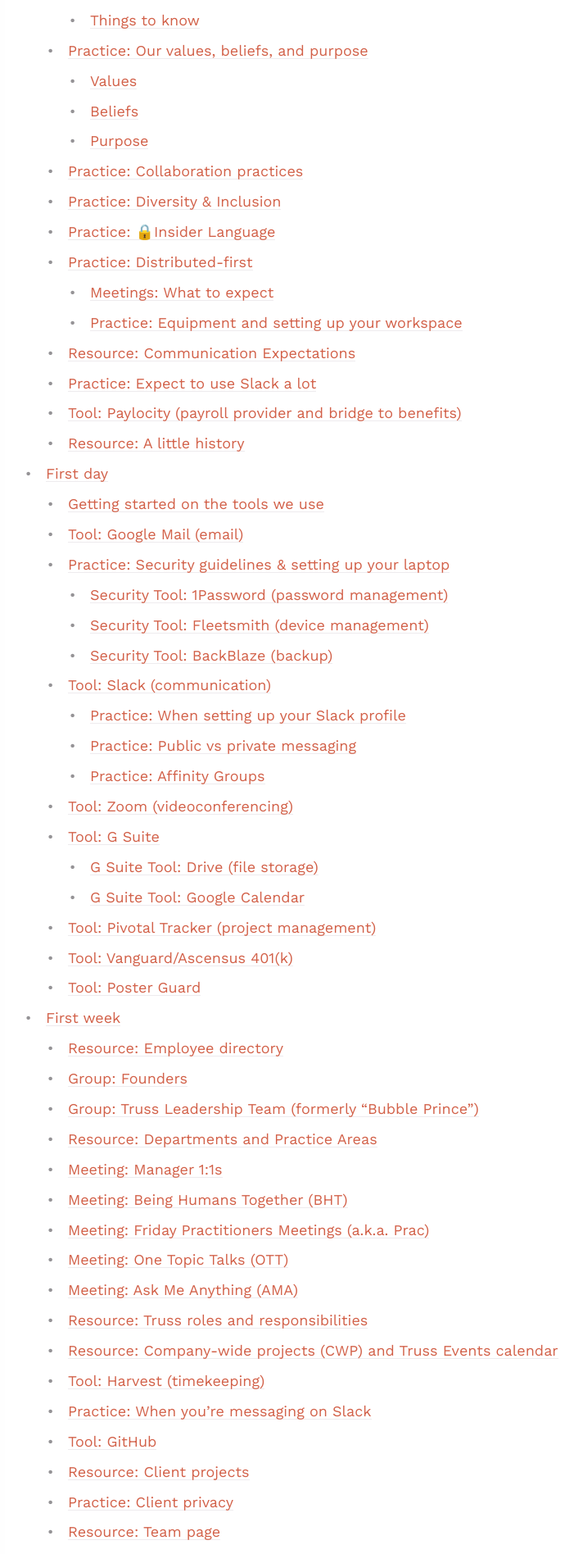
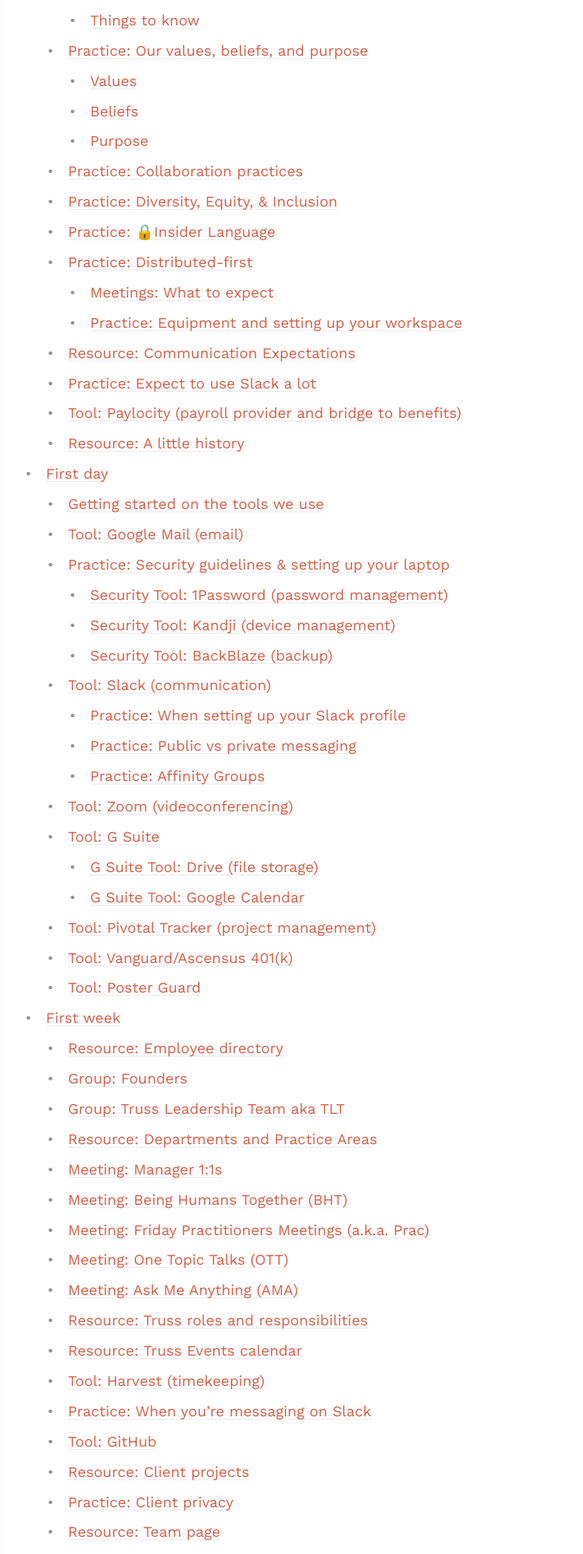
Before and after one commit to trussworks/trussels-guide, a Jekyll site: the page built from docs/trussels.md, in a window 1280 px wide. Shown: the part 951-2847 px from the top of the page at 82% size, without its empty margins (388-1100 px from the left). Built offline with Jekyll 4.4.1, drawn with Linux system fonts in a browser that asks for light colours; emoji names are drawn with the system emoji font; part of the change alters nothing that is shown.

Commit message:
Reviewed Truss Guide up to First Week
* Corrected typos
* Updated inaccurate / outdated info
* Added clarifying information / context

```diff
--- a/docs/trussels.md
+++ b/docs/trussels.md
@@ -76,7 +76,7 @@ We believe:
 
 **Remember, we are human.**
 
-Everett, Jen, and Mark believe these things and hope that you do, too.
+The founders Everett, Jen, and Mark believe these things and hope that you do, too.
 
 ### Purpose
 
@@ -93,11 +93,11 @@ Here are some things you might expect to work differently from other places:
 
 * **We are user-focused.** Work ALWAYS starts with gaining an understanding of our users. Preferences such as “I always use technology X to do Y” are irrelevant. We should always start with “Who needs what, and why? What kind of solution do we want, and what technologies get us there?”
 * **Thought experiments are normal and expected.** High-quality output requires us to perform thought experiments to explore uncharted territory. Don’t shoot down ideas before asking questions. Entertain and explore other people’s ideas even when — especially when — they don’t make sense to you. Seek to understand what they are thinking and why, then map those ideas back to our understanding of the users.
-* **When we poke at your ideas, we are not looking for you to defend your choice.** We want understand your thought process. Your answer could simply be “I guessed,” and that’s fine! Being honest is more important than being right. Having others critique and analyze your ideas is not a reflection of the quality of your ideas, or you. We presume that the group’s output matters more than individual output. We ask questions and critique ideas to make the group solution better. This is true at every level. We expect you to critique other people, including your manager, the founders, leadership, and so on.
+* **When we poke at your ideas, we are not looking for you to defend your choice.** We want to understand your thought process. Your answer could simply be “I guessed,” and that’s fine! Being honest is more important than being right. Having others critique and analyze your ideas is not a reflection of the quality of your ideas, or you. We presume that the group’s output matters more than individual output. We ask questions and critique ideas to make the group solution better. This is true at every level. We expect you to critique other people, including your manager, the founders, leadership, and so on.
 * **We often think of things within the [RACI framework](https://en.wikipedia.org/wiki/Responsibility_assignment_matrix),** even when that’s not spelled out. (RACI = Responsible, Accountable, Consulted, and Informed.)
 
-## Practice: Diversity & Inclusion
-Diversity & Inclusion are in the DNA of Truss. We :lock:[approach D&I strategically](https://docs.google.com/document/d/1ZtFNX-YzncPA9e9bysXAnKyYtMsMoIRSdXLR90ikKus/edit). While we can never be free of bias, we :lock:[work to diminish our biases](https://docs.google.com/document/d/1drjIPbGJww7a3rG0nU7aqx16MLwl25dvsJPg7FFhsEI/edit). We encourage continual self-reflection and practice.
+## Practice: Diversity, Equity, & Inclusion
+Diversity, Equity, & Inclusion are in the DNA of Truss. We :lock:[approach D&I strategically](https://docs.google.com/document/d/1ZtFNX-YzncPA9e9bysXAnKyYtMsMoIRSdXLR90ikKus/edit). While we can never be free of bias, we :lock:[work to diminish our biases](https://docs.google.com/document/d/1drjIPbGJww7a3rG0nU7aqx16MLwl25dvsJPg7FFhsEI/edit). We encourage continual self-reflection and practice.
 
 Together, we increase a sense of safety by knowing fellow Trussels are working to diminish their biases, too. We represent this in our [Diversity and Inclusion Pledge](https://truss.works/diversity-and-inclusion-pledge).
 
@@ -110,7 +110,7 @@ Terms like “thought duking” and “Kayless” are added to the :lock:[Inside
 > **Crab Claws: that weird thing people do with their hands during video chats**
 > Clapping is loud and awful when on a conference call, and so “clapping” silently is better. We picked up [crab claws](https://slate.com/technology/2018/05/u-s-digital-service-debuts-an-unofficial-star-wars-crab-logo-on-twitter.html) from Defense Digital Service (our former partner clients for our [MilMove](https://truss.works/blog/ive-been-moved) project).
 
-We use a handy slackbot called `/define`. You can use it to search for unfamiliar terms, TLAs (three letter acronyms), or even emojis. If something isn’t in `/define`, please ask someone to define it — and consider adding it once you know.
+We use a handy slackbot called `/define`. You can use it to search for unfamiliar terms, TLAs (three letter acronyms), or even emojis. You can use this bot in any Slack channel, but if you want to test it out, type `/define` in a DM to yourself or to Slackbot and it will pull up a list of instructions for using the bot. If something isn’t in `/define`, please ask someone to define it — and consider adding it once you know.
 
 You’ll also see some things mentioned in this intro (“Prac,” “decision records,” and the things beginning with a #) which will become clear later.
 
@@ -128,7 +128,7 @@ Because most of us can’t bump into each other in the hallway, we have many mee
 
 Here are some helpful notes:
 
-* We don’t use email that heavily, so meetings can appear on calendars without much warning. It’s helpful to have your calendar open and readily available.
+* We don’t use email that heavily, so meetings can appear on calendars without much warning. It’s helpful to have your calendar open and readily available, and [follow these guidelines around calendaring](https://docs.google.com/document/d/1C_Y7AF9phESfdiNORmFL1ABhnkaDon7A3xHNl_0NpKE/edit#).
 * You should add personal events to your calendar that you do not want scheduled over. You don't have to include the specifics but you should block off the time. These can include routine events (lunch, working hours) or one-offs (doctor’s appointments, picking up a kid, special events).
 * We encourage you to add some focus time to your calendar at least weekly to give yourself unbroken time to concentrate on work. Some teams schedule work time together so they always know people on their teams are available at the same time.
 * We involve everyone at every level in our hiring process. After two weeks as a Trussel, you may see appointments on your calendar to review resumes or conduct interviews. There are :lock:[resources](https://docs.google.com/document/d/1IRxMLxoRuJ9Kja-d8V-S2OThbTUC-6F0Wj0JRLL4-d0/edit#) to help you understand the process. Ping #hiring if you have a conflict you cannot avoid.
@@ -149,7 +149,7 @@ Equipment can include:
 \#equipment-discussion is a great place for questions and equipment reviews.
 
 ## Resource: Communication Expectations
-Communication is essential.  We have a number of tools to use here at Truss, though some are far more prevalent than others.  Slack is our number one source of communication, while email is a tool we all have it is not as reliable or swift. This :lock:[doc](https://docs.google.com/document/d/1auMZSl-tUleBpJC8WjG6dtCvaEtjbbbCMnsVR7bIP8c/edit#heading=h.mw7235wtjesw) will provide you more info on that as well as expectations around Zoom, communication during business travel, and general communication tips:
+Communication is essential.  We have a number of tools to use here at Truss, though some are far more prevalent than others.  Slack is our number one tool for internal communications -- you will receive very few e-mails from other Trussels. This :lock:[doc](https://docs.google.com/document/d/1auMZSl-tUleBpJC8WjG6dtCvaEtjbbbCMnsVR7bIP8c/edit#heading=h.mw7235wtjesw) will provide you more info on that as well as expectations around Zoom, communication during business travel, and general communication tips:
 
 ## Practice: Expect to use Slack a lot
 We value open and transparent communication, which makes Slack a better communication tool for us than email. (Our other major communication tool is :lock:[Zoom, for video conferencing](https://docs.google.com/document/d/1P2QzYm5v21IdrgbDjEZG2kq9E5GCu5lcSPv-2-2RxCg/edit).)
@@ -249,12 +249,12 @@ Let’s get security practices in place before signing up for tools. Security ca
 You’ll also go over these tools during your onboarding meeting. Before setting them up, please review our :lock:[laptop setup & security guidelines](https://docs.google.com/document/d/1YSMWKzBymP591r4s4a1Ih0iI3ghoNpYSY8S_dFLqoxs). The guide includes setup instructions for your laptop.
 
 ### Security Tool: 1Password (password management)
-We use this password manager to ensure that we use strong, unique passwords for all of our tools.
+We use this password manager to ensure that we use strong, unique passwords for all of our tools. Note that you get a [free 1Password Families membership](https://support.1password.com/link-family/) with your Truss 1Password account.
 
 If you already use 1Password, spend a few minutes reading their documentation on using multiple accounts.
 
-### Security Tool: Fleetsmith (device management)
-Truss maintains our devices via a tool called Fleetsmith. This means if we need to give device images to a client, or if we lose a laptop or a password, we’ll be able to respond. Please think about how you use your work laptop in light of others potentially seeing what on a personal laptop would be private.
+### Security Tool: Kandji (device management)
+Truss maintains our devices via a tool called Kandji. This means if we need to give device images to a client, or if we lose a laptop or a password, we’ll be able to respond. Please think about how you use your work laptop in light of others potentially seeing what on a personal laptop would be private.
 
 ### Security Tool: BackBlaze (backup)
 We use Backblaze to back up our computers. It runs in the background and incrementally backs up files to cloud storage. Installation is currently manual — consult the :lock:[Backblaze 101](https://docs.google.com/document/d/1k6FDXAJJ-ii6ez_6PIg10_HJJxnggvh895yLm9ZsOX0/edit).
@@ -275,7 +275,7 @@ Because of our commitment to transparency, Truss encourages you to use public Sl
 ### Practice: Affinity Groups
 We also have some private Slack channels specifically for affinity groups — that is, groups formed around shared gender, race, or other identities.
 
-You can `/list-groups` to see these affinity groups, and then follow the directions to join as appropriate. You can also learn more in :lock:[this guide](https://docs.google.com/document/d/1ZNdjjtjT9X7QdNkP25NkZEbYPaMWfnjDm5mZVqIanBo/edit).
+You can type `/list-groups` in any Slack channel (including a direct message to yourself) to see these affinity groups, and then follow the directions to join as appropriate. You can also learn more in :lock:[this guide](https://docs.google.com/document/d/1ZNdjjtjT9X7QdNkP25NkZEbYPaMWfnjDm5mZVqIanBo/edit).
 
 ## Tool: Zoom (videoconferencing)
 We use Zoom for our meetings. You’ve already used it when you interviewed and for your onboarding meeting! It allows people to join by either video or phone audio. :lock:[If at least one person in a meeting will be distributed, we encourage everyone in the meeting to use Zoom](https://docs.google.com/document/d/1f4Kavn0mxLamvn3AYBMpLHVsF8vgnfcP28IzBaJWn4E/edit).
@@ -358,32 +358,31 @@ Truss has three founders:
 
 They are all great and approachable.
 
-## Group: Truss Leadership Team (formerly "Bubble Prince")
-Bubble Prince is the term formerly used for the Truss leadership team; it includes the founding team and:
+## Group: Truss Leadership Team aka TLT
+The Truss leadership team includes the founding team and:
 
 * **Andrew Hughey** Director of Product Management.
 * **Jeremy Avnet** Director of Infrastructure Engineering.
 * **Jesse Taggert** Director of Research and Design.
 * **Nick Twyman** Application Engineering Practice Lead.
-* **Hannah Kane** Head of Delivery.
+* **Hannah Kane** Head of Delivery (oversees Client Success Managers and Delivery Managers)
 * **Nora Alves** (Interim) Head of People.
 
-The name “Bubble Prince” came about because Mark (our CTO) brought up that we’re not always good at naming things clearly, saying “we definitely shouldn’t call it ‘bubble prince.’” And here we are. This is an example of a term you can find in the :lock:[Insider Language / Truss Glossary](https://docs.google.com/document/d/1sLtcmu2120Z4vWXuv13A8ZGZ9KEyP6HrgtVsRDcJlkM/edit).
+## Resource: Departments and Practice Areas
+Truss has three departments led by the founders:
 
-## Resource: Departments and Practice Areas
-Truss has three departments lead by the founders:
-
-* BizOps (business operations), lead by Jen Leech (COO)
-* Key Practices (the product/service we sell), lead by Mark Ferlatte (CTO)
-* Sales (commercial and government), lead by Everett Harper (CEO)
+* BizOps (business operations), led by Jen Leech (COO)
+* Key Practices (the product/service we sell), led by Mark Ferlatte (CTO)
+* Sales (commercial and government), led by Everett Harper (CEO)
 
 Key Practices consists of the following practice areas:
 
-* Application Engineering, lead by Nick Twyman
-* Delivery Management, lead by Hannah Kane
-* InfraSec, lead by Jeremy Avnet
-* Product Management, lead by Andrew Hughey
-* Research & Design, lead by Jesse Taggert
+* Application Engineering, led by Nick Twyman
+* Delivery Management, led by Amy Meng
+* InfraSec, led by Jeremy Avnet
+* Client Success, led by Hannah Kane
+* Product Management, led by Andrew Hughey
+* Research & Design, led by Jesse Taggert
 
 ## Meeting: Manager 1:1s
 You have likely already met with your manager. 1:1s are an essential practice at Truss. Everyone meets with their manager on a regular basis, at a frequency comfortable for both of them.
@@ -407,32 +406,30 @@ Find upcoming agendas and past notes in Google Drive at Truss > Meetings > :lock
 Can be found on the Truss Events calendar.
 
 ## Meeting: One Topic Talks (OTT)
-Often on Fridays after Pracs, a Trussel signs up for a 20-40 minute time slot to practice a talk or explore a topic; occasionally someone from outside the company presents to us. We often record these, and store the :lock:[recordings on Google Drive](https://drive.google.com/drive/u/0/folders/1uZXvsUnKao3wsPdXcG1eNomQi2pdCPY5).
+Often on Fridays after Pracs, a Trussel signs up for a 20-40 minute time slot to practice a talk or explore a topic; occasionally someone from outside the company presents to us. Take a look at our past :lock: [OTTs here](https://docs.google.com/document/d/1_jvD8U3hh8QTl7JhGNFmhCCvm-AkpHl-xI8ohHJJ6iE/edit).
 
 OTT spots are taken up on a first-come-first-served basis — just claim the event by changing the event title on the company-wide calendar.
 
 Can be found on the Truss Events calendar.
 
 ## Meeting: Ask Me Anything (AMA)
-Hosted every other Friday at 9a Pacific / 12p Eastern by a member of the leadership team.  Got a question, get an answer, really..ask them anything!
+Hosted every other Friday at 9a Pacific / 12p Eastern by a member of the leadership team.  Got a question, get an answer, really...ask them anything!
 
 Can be found on the Truss Events calendar.
 
 ## Resource: Truss roles and responsibilities
-We try to define :lock:[who should be doing what with the customer and on the team](https://docs.google.com/document/d/10OE6h8NTHKr5K969r2JcjmwsBcUWJjAfEAtBcbx9dw8/edit) to ensure we meet expectations. Discuss with your manager which role(s) you’ll serve in.
+We try to define :lock:[who should be doing what with the customer and on the team](https://docs.google.com/document/d/10OE6h8NTHKr5K969r2JcjmwsBcUWJjAfEAtBcbx9dw8/edit) to ensure we meet expectations, but this is an ongoing area we are working to clarify at Truss. Discuss with your manager which role(s) you’ll serve in.
 
 See also :lock:[this draft document on team lead / feature lead responsibilities](https://docs.google.com/document/d/1IM9129n1pwnqKinDNLgyD85i7xtejNbGmeOJXOqKpS8/).
 
-## Resource: Company-wide projects (CWP) and Truss Events calendar
-We have a wide range of practices, disciplines, and working groups that comprise our CWP, they are listed in the :lock:[CWP spreadsheet](https://docs.google.com/spreadsheets/d/1n31Xr3vtvf1_Emddpkh7KhpcfzoG1e8p8P2CEIkOF5Q/edit).
-
-Short-term projects are individual efforts or done via working groups (in Slack prepended with #wg-), operational disciplines are done via committee or as a team, and practice areas are covered by #bubble-prince. :lock:[More here on how those auxiliary groups work](https://docs.google.com/document/d/1NwQ3N9Zzy0O_KmprdwtAovEwZDGT3TeCdr9rggzu-zI/edit?ts=5d44d762#heading=h.8one8z69nfc1).
+## Resource: Truss Events calendar
+Short-term projects are individual efforts or done via working groups (in Slack prepended with #wg-), operational disciplines are done via committee or as a team, and practice areas are covered by #practice-leads. :lock:[More here on how those auxiliary groups work](https://docs.google.com/document/d/1NwQ3N9Zzy0O_KmprdwtAovEwZDGT3TeCdr9rggzu-zI/edit?ts=5d44d762#heading=h.8one8z69nfc1).
 
 Many of the meetings for various groups can be found on the Truss Events calendar.
 
 
 ## Tool: Harvest (timekeeping)
-We keep track of our time using a tool called Harvest. It can be used as a web interface, desktop application, and on mobile (or any combination of these). Please take a look at our :lock:[internal guide about how to use Harvest](https://docs.google.com/document/d/1M4C8rAKHCJ9X4mNbEhVhR7vgp6f_8LFTmB7Stewr0XY/edit#).
+We keep track of our time using a tool called Harvest. It can be used as a web interface, desktop application, and on mobile (or any combination of these). Please take a look at our :lock:[internal guide about how to use Harvest](https://docs.google.com/document/d/1M4C8rAKHCJ9X4mNbEhVhR7vgp6f_8LFTmB7Stewr0XY/edit#). It is important, especially for our internal accounting team, to have timely and accurate submission of your hours every week.
 
 We track time in 15-minute increments.
 
@@ -470,11 +467,10 @@ You’ll be invited to our GitHub org via your @truss.works email address. You c
 We tend to use one GitHub account with multiple client organizations (and GitHub supports that model well), so it's really up to you. You will need to maintain account security (2FA, etc) for the account you do use.
 
 ## Resource: Client projects
-What projects is Truss working on? You can check out most recent :lock:[Pracs](https://drive.google.com/drive/folders/1EnPcgZiymz23JPZ2CoOQUQ56nhgXCQYh) for a list of clients and current status.
+What projects is Truss working on? You can check out most recent :lock:[Project/Client Health Dashboard](https://docs.google.com/spreadsheets/d/1A-i48dfUrtt8cIyvZ-q4yLbIfq1dYM1tTNbxMeEqEnM/edit#gid=0) for a list of projects and current status.
 
-* Your project might have an onboarding doc specific to the project you’ll be working on.
+* Your project will typically have an onboarding doc specific to the project you’ll be working on.
 * Take a look at the :lock:[Truss Clients Folder](https://drive.google.com/drive/folders/1_v3nrWMfmQU4Jw3TswhUptYVwqmA7pu8) to find more documentation — especially important if you are in bizops or are a client or team lead.
-* Also look at :lock:[Client Project Descriptions](https://drive.google.com/drive/u/0/folders/1NBKj7gY2AUOmxFjzd97oXPQEac0wMbVI) inside that folder for more up to date information about the projects.
 
 ## Practice: Client privacy
 We tend not to talk about our clients or the work, unless an exception has been agreed on. There are NDAs which lend more specificity. Each project should document any things which are okay to discuss about a project, limitations of NDAs or Controlled Unclassified Data, etc. Talk to your project lead if there are any questions.
@@ -519,7 +515,7 @@ Please upload your resume to our :lock:[staff resume folder](https://drive.googl
 
 # Second week
 ## Resource: Decision records (TDRs)
-We use decision records to document specific organizational choices and why we’ve made them.
+We use decision records to document specific organizational choices and why we’ve made them. You can submit a TDR or join the TDR committee to help shephered TDRs through completion by joining **#c-tdr**
 
 See what makes a good (and bad) TDR in the :lock:[101 doc](https://docs.google.com/document/d/1RfUU5syewOTYwuYId1D0Z-tXBvNlzko6fUEDCyfQ60U/edit#). You can see all active TDRs our :lock:[Decision Record folder](https://drive.google.com/drive/folders/1yzan1FKNjbe48EvQldI3X6_AkeGXGpcY).
 
@@ -565,7 +561,7 @@ Here are a few best practices:
 
 * If you are visiting a place where other Trussels are, Truss will pay for coffee or lunch for a meetup.
 * \#colleagues-and-coffee — this Slack channel pairs Trussels up to meet on a regular basis.
-* We each have 150 allotted to us each month as an employee effectiveness budget that doubles as a “discretionary kindness budget.” If you want to send someone a present, card, etc, you are welcome to do so within this budget.
+* We each have $150 allotted to us each month as an employee effectiveness budget that doubles as a “discretionary kindness budget.” If you want to send someone a present, card, etc, you are welcome to do so within this budget.
 * \#book-club — a Slack channel where we pick a book to read together, and then get together to discuss it.
 * \#movie-club — a Slack channel where we pick a movie to watch asynchronously and then get together to discuss it
 
```
